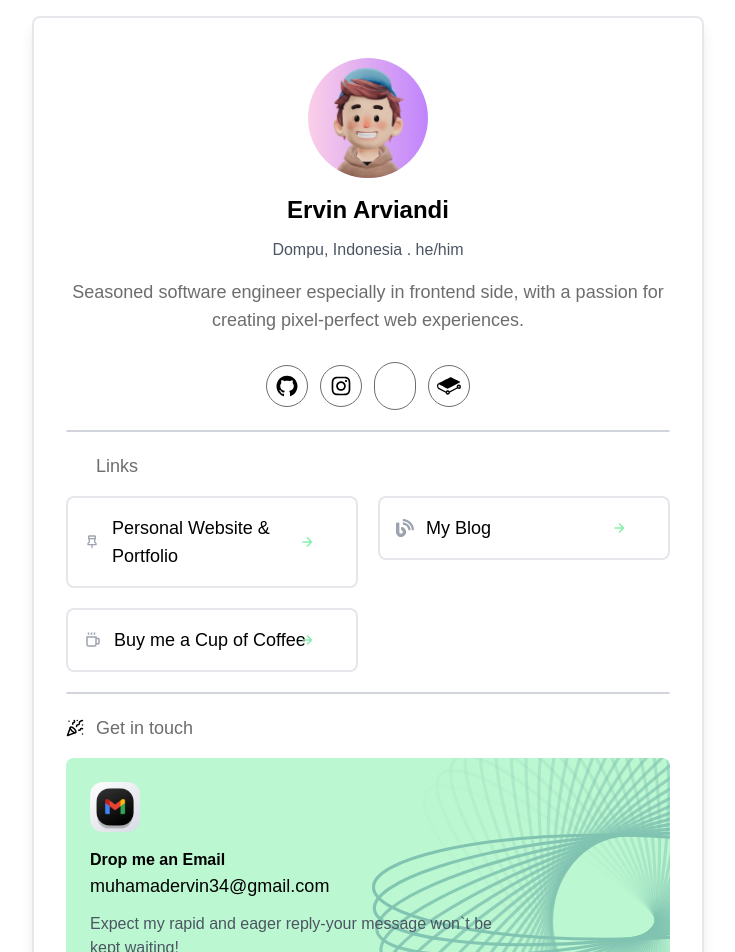
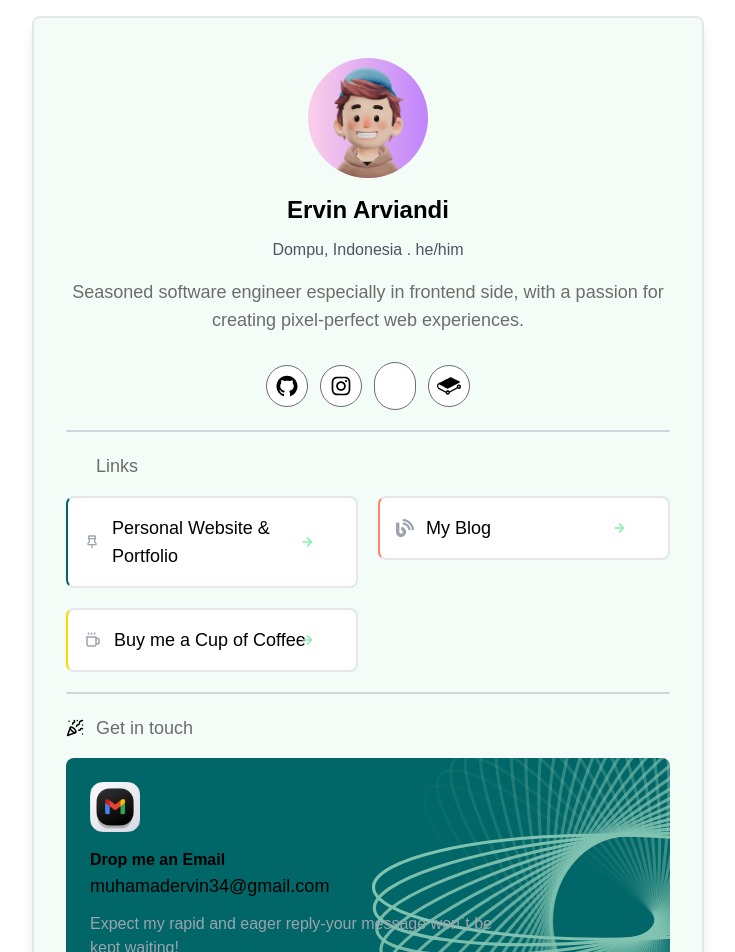
Before and after one commit to ervinarviandi/ervinarviandi_link, a React (Vite) app: page / in a window 1280 px wide. Shown: the top 952 px of the page, without its empty margins (272-1007 px from the left). Built offline with nearby package versions, Linux system fonts and the light colour scheme; some icons are missing.

Commit message:
update hover icons & colors

```diff
--- a/package.json
+++ b/package.json
@@ -12,6 +12,7 @@
   "dependencies": {
     "@tippyjs/react": "^4.2.6",
     "animate.css": "^4.1.1",
+    "prettier": "^3.0.3",
     "react": "^18.2.0",
     "react-dom": "^18.2.0",
     "react-icons": "^4.11.0"
--- a/src/App.jsx
+++ b/src/App.jsx
@@ -13,7 +13,7 @@ function App() {
   return (
     <>
       <main className=" w-full bg-white md:py-4 ">
-        <section className="max-w-2xl mx-auto px-4 md:border-2 md:rounded-lg md:shadow-lg ">
+        <section className="max-w-2xl mx-auto px-4 md:border-2 md:rounded-lg md:shadow-lg bg-[#F3FCF7]">
           <Header />
           <Icons />
           <Links />
--- a/src/components/Gettouch.jsx
+++ b/src/components/Gettouch.jsx
@@ -9,19 +9,19 @@ const Gettouch = () => {
         <LuPartyPopper className="text-black text-lg" />
         <h2 className="text-lg font-manrope text-primary">Get in touch</h2>
       </div>
-      <div className="bg-green-200 p-6 box rounded-lg mt-4">
+      <div className="bg-[#006667] p-6 box rounded-lg mt-4">
         <img src={Logo} width={50} height={50} alt="emails" />
         {/* <LuMails className="text-lg text-black " /> */}
         <h2 className="font-manrope font-semibold text-black pt-4">Drop me an Email</h2>
         <a href="mailto:muhamadervin34@gmail.com" aria-label="link gmail">
           <span
             className="font-manrope text-lg
-        text-black hover:text-gray-600"
+        text-black hover:text-gray-500"
           >
             muhamadervin34@gmail.com
           </span>
         </a>
-        <p className="font-manrope text-md text-gray-600 w-9/12 mt-3">Expect my rapid and eager reply-your message won`t be kept waiting! </p>
+        <p className="font-manrope text-md text-gray-400 w-9/12 mt-3">Expect my rapid and eager reply-your message won`t be kept waiting! </p>
       </div>
     </div>
   );
--- a/src/components/Icons.jsx
+++ b/src/components/Icons.jsx
@@ -11,12 +11,12 @@ const Icons = () => {
     px-4"
     >
       <div className="flex justify-center items-center gap-x-3 mt-7">
-        <div className="bg-white border-primary border  rounded-full p-2 hover:shadow-xl">
+        <div className="bg-white hover:bg-[#006667] duration-300 ease-in-out border-primary border  rounded-full p-2 hover:shadow-xl">
           <a href="https://github.com/ervinarviandi" aria-label="github link">
             <AiFillGithub className="text-2xl text-black" />
           </a>
         </div>
-        <div className="bg-white border-primary border  rounded-full p-2 hover:shadow-xl">
+        <div className="bg-white hover:bg-[#006667] duration-300 ease-in-out border-primary border  rounded-full p-2 hover:shadow-xl">
           <a
             href="instagram.com/ervinarviandi
           "
@@ -25,12 +25,12 @@ const Icons = () => {
             <AiOutlineInstagram className="text-2xl text-black" />
           </a>
         </div>
-        <div className="bg-white border-primary border  rounded-full p-2 hover:shadow-xl">
+        <div className="bg-white hover:bg-[#006667] duration-300 ease-in-out border-primary border  rounded-full p-2 hover:shadow-xl">
           <a href="https://www.threads.net/@ervinarviandi" aria-label="threads link">
             <FaThreads className="text-2xl text-black" />
           </a>
         </div>
-        <div className="bg-white border-primary border  rounded-full p-2 hover:shadow-xl">
+        <div className="bg-white hover:bg-[#006667] duration-300 ease-in-out border-primary border  rounded-full p-2 hover:shadow-xl">
           <a href="https://app.gitbook.com/o/vXWd1hsKDlQ1x5wo7ASa/s/AoqsT3g63kOfLrnoT3nF/untitled/astro-introduction" aria-label="gitbook link">
             <SiGitbook className="text-2xl text-black" />
           </a>
--- a/src/components/Links.jsx
+++ b/src/components/Links.jsx
@@ -13,7 +13,7 @@ const Links = () => {
         <div className="grid md:grid-cols-2 gap-5 mt-4">
           <div className="flex flex-col">
             <a href="https://ervinarvian.vercel.app/" aria-label="right icons">
-              <div className="border-2 border-gray-200 p-4 rounded-lg relative hover:bg-gradient-to-r from-green-200 to-purple-300 duration-300 ease-in" aria-label="link pembungkus personal portfolio" role="link">
+              <div className="border-2 border-l-[#006667] border-gray-200 p-4 rounded-lg relative hover:bg-[#006667] bg-white duration-300 ease-in " aria-label="link pembungkus personal portfolio" role="link">
                 <div className="flex  items-center gap-x-3">
                   <BiPin className="text-gray-400 text-lg" />
                   <h1 className="font-manrope text-lg text-black md:w-full w-8/12">Personal Website & Portfolio</h1>
@@ -26,7 +26,12 @@ const Links = () => {
           </div>
           <div className="flex flex-col">
             <a href="https://app.gitbook.com/o/vXWd1hsKDlQ1x5wo7ASa/s/AoqsT3g63kOfLrnoT3nF/untitled/astro-introduction">
-              <div className="border-2 border-gray-200 p-4 rounded-lg relative hover:bg-gradient-to-r from-green-200 to-purple-300 duration-300 ease-in" aria-label="link pembungkus blog" role="link">
+              <div
+                className="border-2 border-l-[#ff8367]  border-gray-200 p-4 rounded-lg
+              relative hover:bg-[#ff8367] bg-white duration-300 ease-in"
+                aria-label="link pembungkus blog"
+                role="link"
+              >
                 <div className="flex  items-center gap-x-3">
                   <FaBlog className="text-gray-400 text-lg" />
                   <h1 className="font-manrope text-lg text-black">My Blog </h1>
@@ -39,7 +44,7 @@ const Links = () => {
           </div>
           <div className="flex flex-col">
             <a href="https://trakteer.id/ervinarviandi" aria-label="trakteer link">
-              <div className="border-2 border-gray-200 p-4 rounded-lg relative  hover:bg-gradient-to-r from-green-200 to-purple-300 duration-300 ease-in" aria-label="link pembungkus buy me a cup coffee" role="link">
+              <div className="border-2 border-l-[#ffd600]  border-gray-200 p-4 rounded-lg relative  hover:bg-[#ffd600] bg-white duration-300 ease-in" aria-label="link pembungkus buy me a cup coffee" role="link">
                 <div className="flex  items-center gap-x-3">
                   <BiCoffee className="text-gray-400 text-lg" />
                   <h1 className="font-manrope text-lg text-black">Buy me a Cup of Coffee </h1>
```
Also changed, not shown: 1 other file (tests, documents, lock files or other folders).
